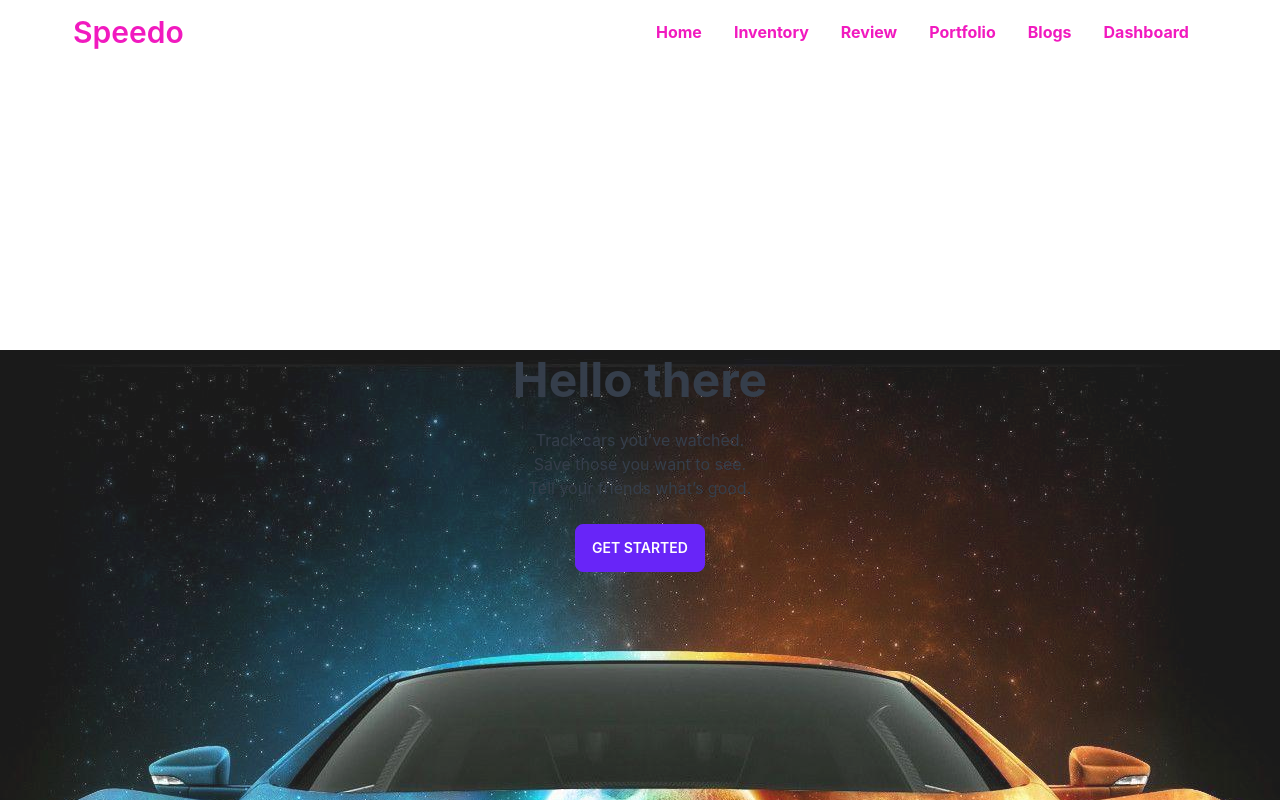
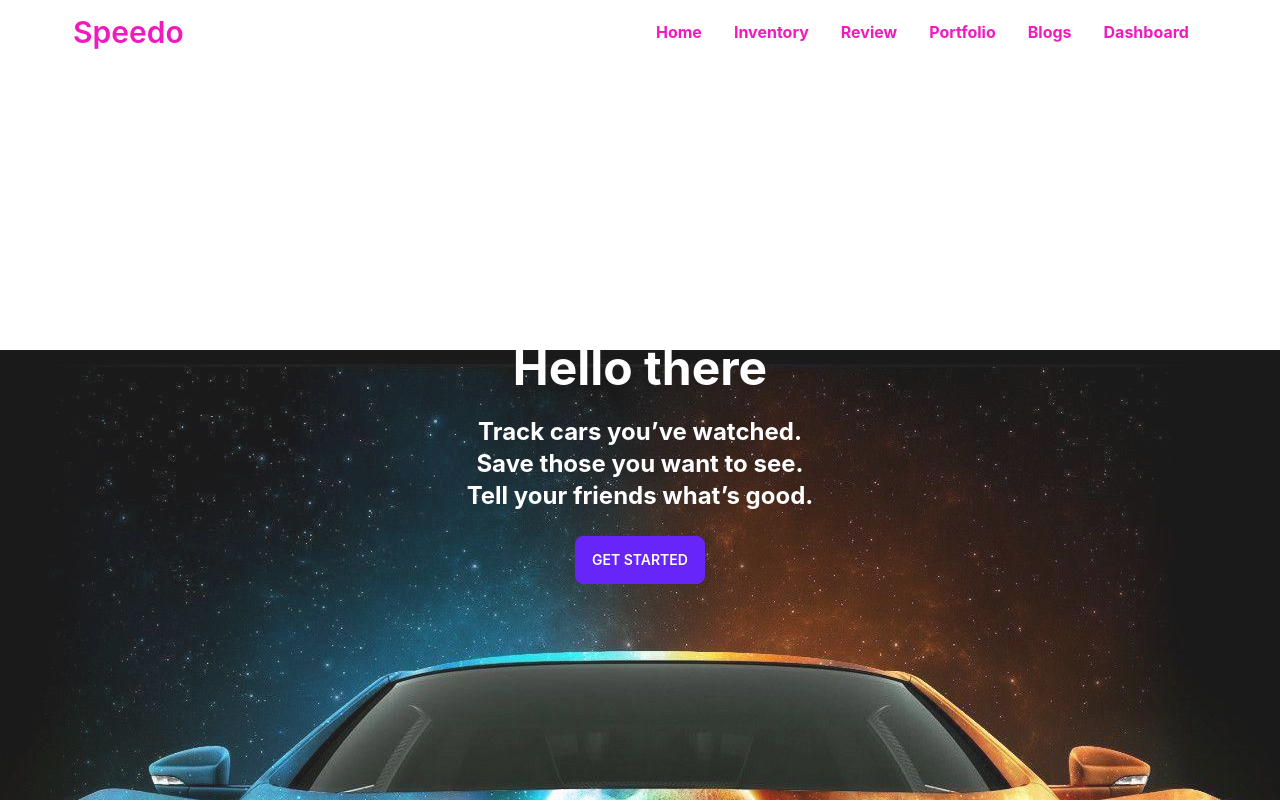
Before and after one commit to Ohi20/client-warehouse, a React (Create React App) app: page / in a window 1280 px wide. Shown: the top 800 px of the page. Built offline with nearby package versions, Linux system fonts and the light colour scheme.

Commit message:
readme file added

```diff
--- a/src/Pages/Home/Banner.js
+++ b/src/Pages/Home/Banner.js
@@ -3,11 +3,11 @@ import React from 'react';
 const Banner = () => {
     return (
         <div>
-            <div class="hero min-h-screen ">
+            <div class="hero min-h-screen text-white font-bold">
   <div class="hero-content text-center">
     <div class="max-w-md">
       <h1 class="text-5xl font-bold">Hello there</h1>
-      <p class="py-6">Track cars you’ve watched.<br></br>
+      <p class="py-6 text-2xl">Track cars you’ve watched.<br></br>
 Save those you want to see.<br></br>
 Tell your friends what’s good.</p>
       <button class="btn btn-primary">Get Started</button>
--- a/src/Pages/Inventoryitems/Inventorybanner.js
+++ b/src/Pages/Inventoryitems/Inventorybanner.js
@@ -7,7 +7,6 @@ const Inventorybanner = ({date, setDate}) => {
     return (
         <div class="hero min-h-screen text-white bg-neutral">
         <div class="hero-content flex-col lg:flex-row-reverse">
-          <img src="" class="max-w-sm rounded-lg shadow-2xl" />
           <div>
           <DayPicker mode="single"
             selected={date}
```
Also changed, not shown: 1 other file (tests, documents, lock files or other folders).
